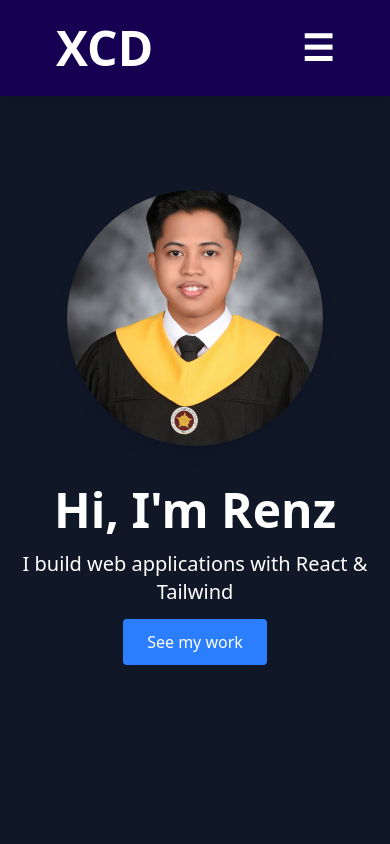
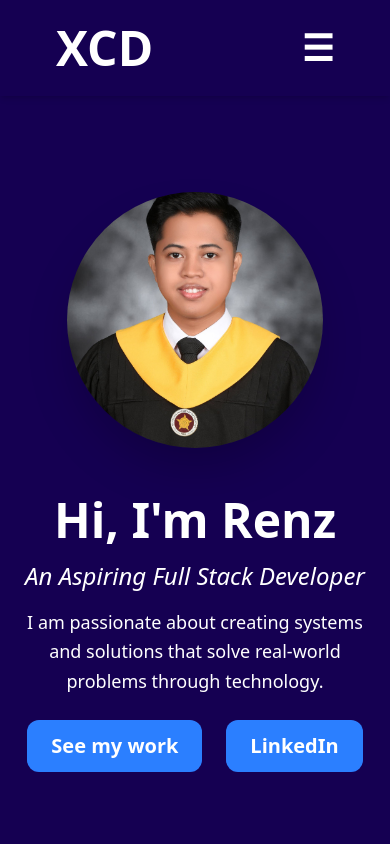
Before and after one commit to rnzrysrio/my-react-profile, a React (Vite) app: page / in a window 390 px wide. Shown: the top 844 px of the page. Built offline with nearby package versions, Linux system fonts and the light colour scheme.

Commit message:
Fixed Hero Section UI for Mobile-based devices

```diff
--- a/src/components/Hero.jsx
+++ b/src/components/Hero.jsx
@@ -1,32 +1,54 @@
 import GradPic from "../assets/GradPic.jpg";
 
 const Hero = () => (
-  <section className="h-screen flex items-center bg-gray-900 text-white">
-    <div className="max-w-7xl mx-auto px-4 flex flex-col-reverse md:flex-row items-center md:justify-between">
+  <section
+    id="home"
+    className="min-h-screen flex items-center bg-[#150052] text-white pt-[120px] md:pt-[90px] lg:pt-[100px]"
+  >
+    <div className="w-full max-w-6xl mx-auto px-6 flex flex-col md:flex-row md:items-center md:justify-between gap-12">
 
-      {/* Left: Text */}
-      <div className="md:w-1/2 text-center md:text-left mt-10 md:mt-0">
-        <h1 className="text-5xl font-bold mb-4">Hi, I'm Renz</h1>
-        <p className="text-xl mb-6">
-          I build web applications with React & Tailwind
-        </p>
-        <a
-          href="#projects"
-          className="px-6 py-3 bg-blue-500 rounded hover:bg-blue-600 transition"
-        >
-          See my work
-        </a>
-      </div>
-
-      {/* Right: Image */}
-      <div className="md:w-1/2 flex justify-center md:justify-end">
+      {/* Left: Image */}
+      <div className="flex justify-center md:w-[40%] lg:w-[45%]">
         <img
           src={GradPic}
           alt="Renz"
-          className="w-64 h-64 md:w-80 md:h-80 rounded-full object-cover shadow-lg"
+          className="w-64 h-64 md:w-72 md:h-72 lg:w-96 lg:h-96 rounded-full object-cover shadow-2xl"
         />
       </div>
 
+      {/* Right: Text */}
+      <div className="text-center md:text-left md:w-[50%]">
+        <h1 className="text-5xl font-bold mb-4 lg:text-6xl">
+          Hi, I'm Renz
+        </h1>
+
+        <p className="text-2xl mb-4 italic">
+          An Aspiring Full Stack Developer
+        </p>
+
+        <p className="text-lg lg:text-xl mb-6 leading-relaxed">
+          I am passionate about creating systems and solutions that solve real-world problems through technology.
+        </p>
+
+        {/* Buttons */}
+        <div className="flex justify-center md:justify-start gap-6">
+          <a
+            href="#projects"
+            className="px-6 py-3 text-xl font-bold bg-blue-500 rounded-xl hover:bg-blue-600 transition"
+          >
+            See my work
+          </a>
+
+          <a
+            href="https://www.linkedin.com/in/renz-rey-sario/"
+            target="_blank"
+            rel="noopener noreferrer"
+            className="px-6 py-3 text-xl font-bold bg-blue-500 rounded-xl hover:bg-blue-600 transition"
+          >
+            LinkedIn
+          </a>
+        </div>
+      </div>
     </div>
   </section>
 );
```
